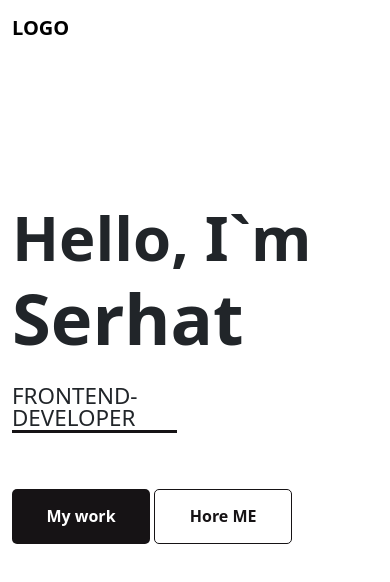
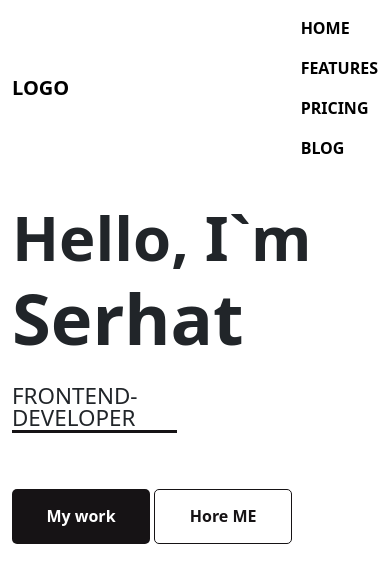
Before and after one commit to sogutenbas/My-Portfolio-Website, a plain HTML site: page index.html in a window 390 px wide. Drawn offline with nearby package versions, Linux system fonts and the light colour scheme.

Commit message:
navbar neu

```diff
--- a/index.html
+++ b/index.html
@@ -14,19 +14,16 @@
   <body>
  <!-- Navbar start -->
     <nav class="navbar navbar-expand-lg fixed-top text-uppercase">
-        <div class="container-fluid">
+        <div class="container-fluid dali">
           <a class="navbar-brand font-weight-bold" href="#">Logo</a>
-          <button class="navbar-toggler" type="button" data-bs-toggle="collapse" data-bs-target="#navbarNavAltMarkup" aria-controls="navbarNavAltMarkup" aria-expanded="false" aria-label="Toggle navigation">
-            <span class="navbar-toggler-icon"></span>
-          </button>
-          <div class="collapse navbar-collapse" id="navbarNavAltMarkup">
+
             <div class="navbar-nav ml-auto"> <!-- saga yaslayamadim -->
-              <a class="nav-link active px-lg-4 rounded" href="#">Home</a>
+              <a class="nav-link active px-lg-4 rounded" href="./index.html">Home</a>
               <a class="nav-link px-lg-4 rounded" href="#">Features</a>
               <a class="nav-link px-lg-4 rounded" href="#">Pricing</a>
               <a class="nav-link px-lg-4 rounded" href="#" >Blog</a>
             </div>
-          </div>
+
         </div>
       </nav>
 <!-- main section start -->
--- a/style.css
+++ b/style.css
@@ -6,6 +6,11 @@
 /* Navbar */
 .navbar{
    background-color: white;
+}
+.dali{
+
+    display: flex;
+    justify-content: space-between;
 }
 .nav-link{
     color:black ;
```
